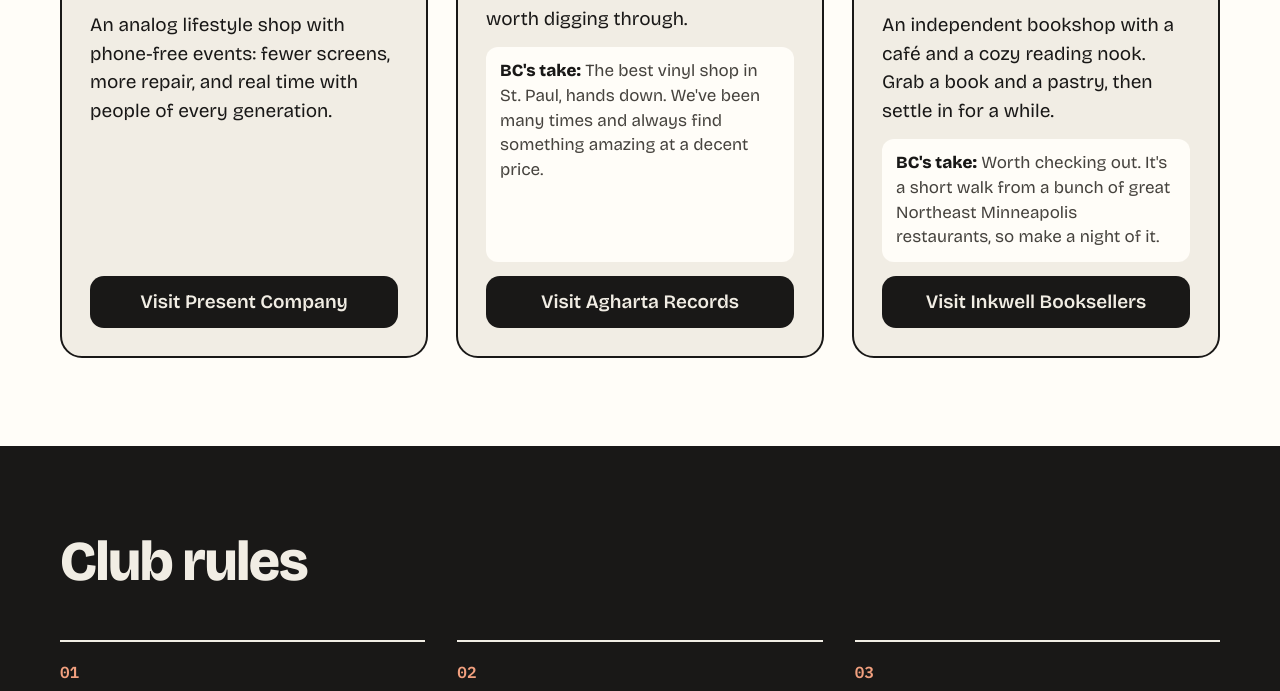
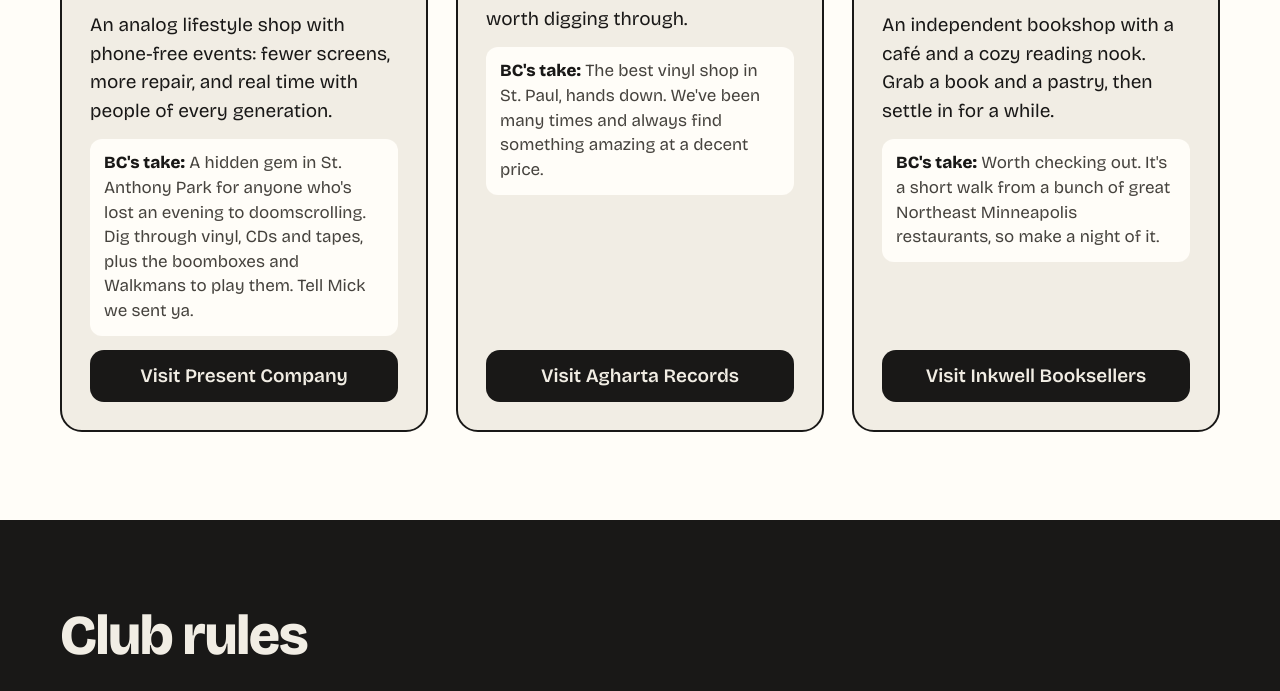
Before and after one commit to bcgordon/ownyourmedia, a plain HTML site: page index.html in a window 1280 px wide. Shown: the part 2851-3542 px from the top of the page. Drawn offline with nearby package versions, Linux system fonts and the light colour scheme.

Commit message:
Add files via upload

```diff
--- a/index.html
+++ b/index.html
@@ -159,8 +159,9 @@ img{max-width:100%}
           <h3 style="margin: 0; font-weight: 800; font-size: 30px; letter-spacing: -0.02em">Present Company</h3>
           <p style="margin: 0; font-family: 'IBM Plex Mono', monospace; font-size: 15px; color: #55524C">Milton Square · St. Paul</p>
           <p style="margin: 0; font-weight: 600; font-size: 21px">“Let's be here together.”</p>
-          <p style="margin: 0; flex-grow: 1">An analog lifestyle shop with phone-free events: fewer screens, more repair, and real time with people of every generation.</p>
-          <a href="https://presentcompanyanalog.com/" style="display: inline-flex; align-items: center; justify-content: center; min-height: 52px; background: #191817; color: #F1EDE4; font-weight: 600; text-decoration: none; border-radius: 14px">Visit Present Company</a>
+          <p style="margin: 0">An analog lifestyle shop with phone-free events: fewer screens, more repair, and real time with people of every generation.</p>
+          <p style="margin: 0; padding: 12px 14px; background: #FFFDF8; border-radius: 12px; font-size: 17px; line-height: 1.45; color: #46433E"><b style="color: #191817">BC's take:</b> A hidden gem in St. Anthony Park for anyone who's lost an evening to doomscrolling. Dig through vinyl, CDs and tapes, plus the boomboxes and Walkmans to play them. Tell Mick we sent ya.</p>
+          <a href="https://presentcompanyanalog.com/" style="margin-top: auto; display: inline-flex; align-items: center; justify-content: center; min-height: 52px; background: #191817; color: #F1EDE4; font-weight: 600; text-decoration: none; border-radius: 14px">Visit Present Company</a>
         </article>
 
         <article style="display: flex; flex-direction: column; gap: 14px; padding: 28px; background: #F1EDE4; border: 2px solid #191817; border-radius: 22px">
@@ -168,8 +169,8 @@ img{max-width:100%}
           <h3 style="margin: 0; font-weight: 800; font-size: 30px; letter-spacing: -0.02em">Agharta Records</h3>
           <p style="margin: 0; font-family: 'IBM Plex Mono', monospace; font-size: 15px; color: #55524C">University Ave · St. Paul</p>
           <p style="margin: 0">New and collectible vinyl: rock, punk and metal, jazz, funk and soul, electronic, and a local bin worth digging through.</p>
-          <p style="margin: 0; flex-grow: 1; padding: 12px 14px; background: #FFFDF8; border-radius: 12px; font-size: 17px; line-height: 1.45; color: #46433E"><b style="color: #191817">BC's take:</b> The best vinyl shop in St. Paul, hands down. We've been many times and always find something amazing at a decent price.</p>
-          <a href="https://www.aghartarecords.com/" style="display: inline-flex; align-items: center; justify-content: center; min-height: 52px; background: #191817; color: #F1EDE4; font-weight: 600; text-decoration: none; border-radius: 14px">Visit Agharta Records</a>
+          <p style="margin: 0; padding: 12px 14px; background: #FFFDF8; border-radius: 12px; font-size: 17px; line-height: 1.45; color: #46433E"><b style="color: #191817">BC's take:</b> The best vinyl shop in St. Paul, hands down. We've been many times and always find something amazing at a decent price.</p>
+          <a href="https://www.aghartarecords.com/" style="margin-top: auto; display: inline-flex; align-items: center; justify-content: center; min-height: 52px; background: #191817; color: #F1EDE4; font-weight: 600; text-decoration: none; border-radius: 14px">Visit Agharta Records</a>
         </article>
 
         <article style="display: flex; flex-direction: column; gap: 14px; padding: 28px; background: #F1EDE4; border: 2px solid #191817; border-radius: 22px">
@@ -177,8 +178,8 @@ img{max-width:100%}
           <h3 style="margin: 0; font-weight: 800; font-size: 30px; letter-spacing: -0.02em">Inkwell Booksellers</h3>
           <p style="margin: 0; font-family: 'IBM Plex Mono', monospace; font-size: 15px; color: #55524C">E Hennepin Ave · Minneapolis</p>
           <p style="margin: 0">An independent bookshop with a café and a cozy reading nook. Grab a book and a pastry, then settle in for a while.</p>
-          <p style="margin: 0; flex-grow: 1; padding: 12px 14px; background: #FFFDF8; border-radius: 12px; font-size: 17px; line-height: 1.45; color: #46433E"><b style="color: #191817">BC's take:</b> Worth checking out. It's a short walk from a bunch of great Northeast Minneapolis restaurants, so make a night of it.</p>
-          <a href="https://www.inkwellbooksellersco.com/" style="display: inline-flex; align-items: center; justify-content: center; min-height: 52px; background: #191817; color: #F1EDE4; font-weight: 600; text-decoration: none; border-radius: 14px">Visit Inkwell Booksellers</a>
+          <p style="margin: 0; padding: 12px 14px; background: #FFFDF8; border-radius: 12px; font-size: 17px; line-height: 1.45; color: #46433E"><b style="color: #191817">BC's take:</b> Worth checking out. It's a short walk from a bunch of great Northeast Minneapolis restaurants, so make a night of it.</p>
+          <a href="https://www.inkwellbooksellersco.com/" style="margin-top: auto; display: inline-flex; align-items: center; justify-content: center; min-height: 52px; background: #191817; color: #F1EDE4; font-weight: 600; text-decoration: none; border-radius: 14px">Visit Inkwell Booksellers</a>
         </article>
       </div>
     </div>
```
